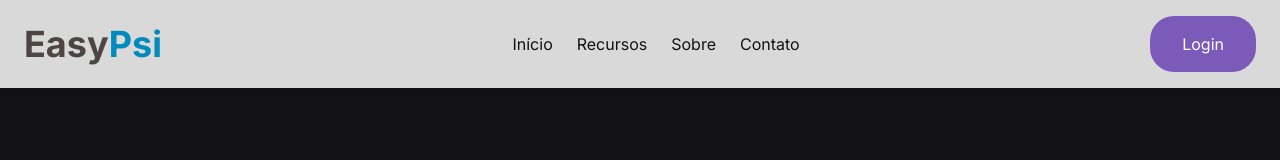
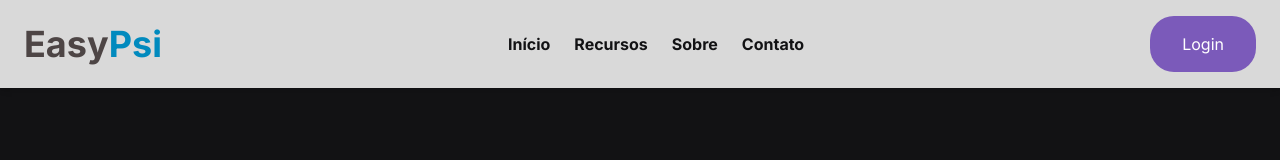
Before and after one commit to Melancia-Salgada/psico-frontend, a React (Vite) app in the folder easypsi/: page / in a window 1280 px wide. Shown: the top 160 px of the page. Built offline with nearby package versions, Linux system fonts and the light colour scheme.

Commit message:
atualizações

```diff
--- a/easypsi/src/components/WhiteMode.jsx
+++ b/easypsi/src/components/WhiteMode.jsx
@@ -7,7 +7,7 @@ export const TemaContexto = createContext();
 export const TemaProvider = ({ children }) => {
     const [tema, setTema] = useState(() => {
         const storedTema = localStorage.getItem('whiteMode');
-        return storedTema === 'true'; // true = modo branco, false = modo escuro
+        return storedTema === 'true';
     });
 
     return (
--- a/easypsi/src/views/Financeiro.jsx
+++ b/easypsi/src/views/Financeiro.jsx
@@ -34,15 +34,15 @@ const Financeiro = () => {
         <div>
 
           <div className='flex justify-between mt-[3rem]'>
-            <div className='h-[300px] w-auto flex justify-between gap-96'>
+            <div className='h-[100px] w-auto flex justify-between gap-96'>
               <div>
                 <span>Valores recebidos no mês (Janeiro/2025)</span>
               </div>
               <div>
-                <span>Valores há receber</span>
+                <span>Valores a receber</span>
               </div>
             </div>
-            <div className='h-[300px] w-auto '>
+            <div className='h-[100px] w-auto '>
               Gráfico
             </div>
           </div>
--- a/easypsi/src/views/LandingPage.jsx
+++ b/easypsi/src/views/LandingPage.jsx
@@ -17,10 +17,10 @@ const LandingPage = () => {
             <h1 className="text-4xl font-bold text-preto-whitemode dark:text-preto-darkmode">Easy<span className='text-azul'>Psi</span></h1>
           </a>
           <ul className="flex space-x-6">
-            <li><a href="#home" className="text-preto-darkmode hover:text-azul transition">Início</a></li>
-            <li><a href="#features" className="text-preto-darkmode hover:text-azul transition">Recursos</a></li>
-            <li><a href="#about" className="text-preto-darkmode hover:text-azul transition">Sobre</a></li>
-            <li><a href="#contact" className="text-preto-darkmode hover:text-azul transition">Contato</a></li>
+            <li><a href="#home" className="text-preto-darkmode hover:text-azul transition font-bold">Início</a></li>
+            <li><a href="#features" className="text-preto-darkmode hover:text-azul transition font-bold">Recursos</a></li>
+            <li><a href="#about" className="text-preto-darkmode hover:text-azul transition font-bold">Sobre</a></li>
+            <li><a href="#contact" className="text-preto-darkmode hover:text-azul transition font-bold">Contato</a></li>
           </ul>
           <Link to="/login">
             <button className="bg-roxo text-branco-darkmode px-8 py-4 rounded-3xl hover:bg-purple-700 transition" >Login</button>
@@ -61,7 +61,7 @@ const LandingPage = () => {
           <div className="grid grid-cols-1 md:grid-cols-3 gap-8">
 
             {/* Agendamento */}
-            <div className="p-6 bg-cinza rounded-lg shadow-md hover:shadow-lg transition">
+            <div className="p-6 bg-cinza rounded-lg shadow-md hover:shadow-lg transition hover:scale-105">
               <h4 className="text-2xl font-semibold text-azul mb-4">Agendamento</h4>
               <p className="text-preto-darkmode font-medium text-justify">
 
@@ -73,7 +73,7 @@ const LandingPage = () => {
             </div>
 
             {/* Controle Financeiro */}
-            <div className="p-6 bg-cinza rounded-lg shadow-md hover:shadow-lg transition">
+            <div className="p-6 bg-cinza rounded-lg shadow-md hover:shadow-lg transition hover:scale-105">
               <h4 className="text-2xl font-semibold text-azul mb-4">Controle Financeiro</h4>
               <p className="text-preto-darkmode font-medium text-justify">
 
@@ -85,7 +85,7 @@ const LandingPage = () => {
             </div>
 
             {/*Controle de Pacientes*/}
-            <div className="p-6 bg-cinza rounded-lg shadow-md hover:shadow-lg transition">
+            <div className="p-6 bg-cinza rounded-lg shadow-md hover:shadow-lg transition hover:scale-105">
               <h4 className="text-2xl font-semibold text-azul mb-4">Controle de Pacientes</h4>
               <p className="text-preto-darkmode font-medium text-justify">
 
```
